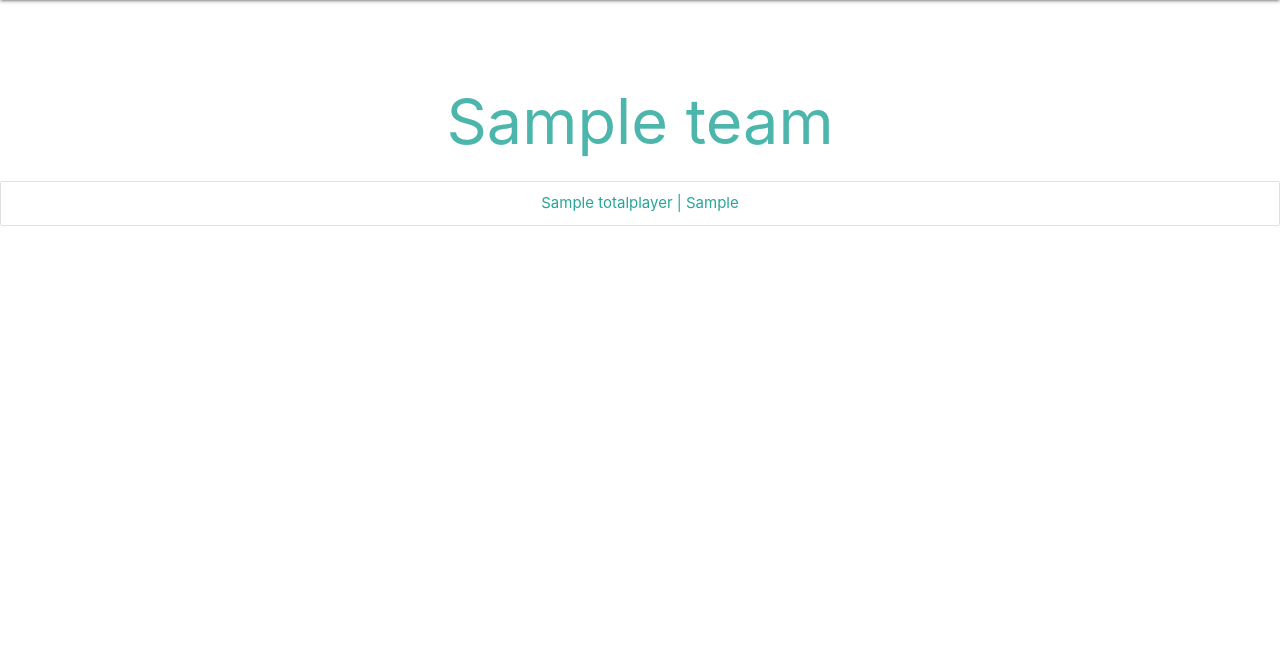
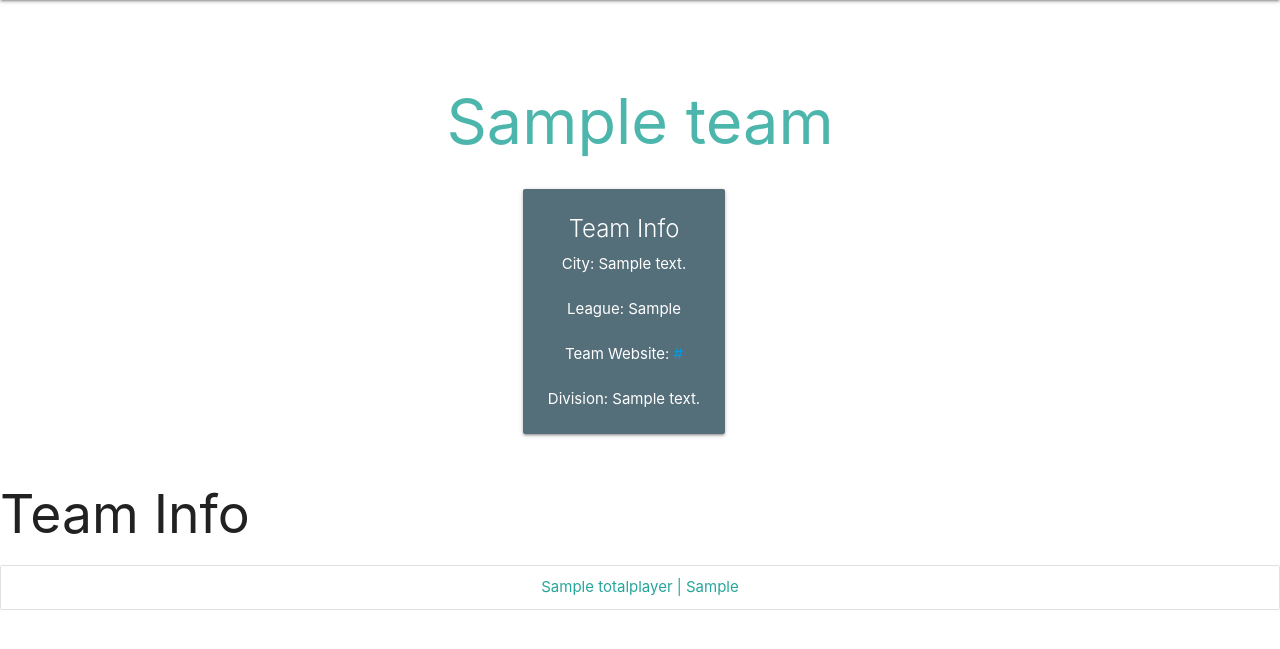
Before and after one commit to schembora/MLBStatsWebApp, a Django app: a page that uses templates/mlb_app/team.html in a window 1280 px wide. Shown: the part 64-713 px from the top of the page. Run offline with Django 3.2, Linux system fonts and the light colour scheme; tables that the repository leaves empty hold one stand-in row (values such as "Sample post"); a database or web service that is not in the repository returns one stand-in record (values such as "Sample title").

Commit message:
some bullshit

```diff
--- a/templates/mlb_app/home.html
+++ b/templates/mlb_app/home.html
@@ -34,7 +34,10 @@
       Scroll down for news content!
 
     </p>
-
+  </div>
+  <br> <br> <br>
+  <div style="margin:auto; width:50%">
+    <a class="twitter-timeline" href="https://twitter.com/MLB?ref_src=twsrc%5Etfw">Tweets by MLB</a> <script async src="https://platform.twitter.com/widgets.js" charset="utf-8"></script>
   </div>
 
 </body>
--- a/templates/mlb_app/team.html
+++ b/templates/mlb_app/team.html
@@ -18,6 +18,21 @@
   </nav>
   <br><br>
   <h1 class="header center teal-text text-lighten-2">{{team.name_display_full}}</h1>
+  <div style="margin:auto; width:50%; padding-left:15%"class="center row">
+    <div class="col s12 m6">
+      <div class="card blue-grey darken-1">
+        <div class="card-content white-text">
+          <span class="card-title">Team Info</span>
+          <p> City: {{team.address_city}} </p> <br>
+          <p> League: {{team.league_full}} </p> <br>
+          <p> Team Website: <a href ="{{team.base_url}}"> {{team.base_url}} </a> </p> <br>
+          <p> Division: {{team.division_full}}</p>
+        </div>
+      </div>
+    </div>
+  </div>
+  <h2> Team Info </h2>
+
   <div class="collection">
             {% for player in players %}
             <a href ="{% url 'player' parameter=player.player_id %}" style="text-align: center"class=  "collection-item">{{ player.name_display_first_last }} | {{player.position_txt}} </a>
--- a/templates/mlb_app/teamlist.html
+++ b/templates/mlb_app/teamlist.html
@@ -20,12 +20,9 @@
               <br><br>
         <h1 style="margin: auto; width: 50%" class="header center card-panel teal white-text ">TEAMS</h1>
         <br>
-    <div style="margin: auto; width: 50%" class="card-panel teal lighten-2>
+    <div style="margin: auto; width: 50%" class="card-panel teal lighten-2">
             {% for team in teams %}
                     {% load static %}<a href ="{% url 'team' parameter=team.team_id %}"><img height="50" width="50" src="{% static 'logos/'%}{{team.name_abbrev}}.png"  alt="" class="circle"> </a>
-                    {% if team.name_abbrev == "DET" or team.name_abbrev == "OAK" %}
-                        <br>
-                    {% endif %}
             {% endfor %}
     </div>
 </body>
```
